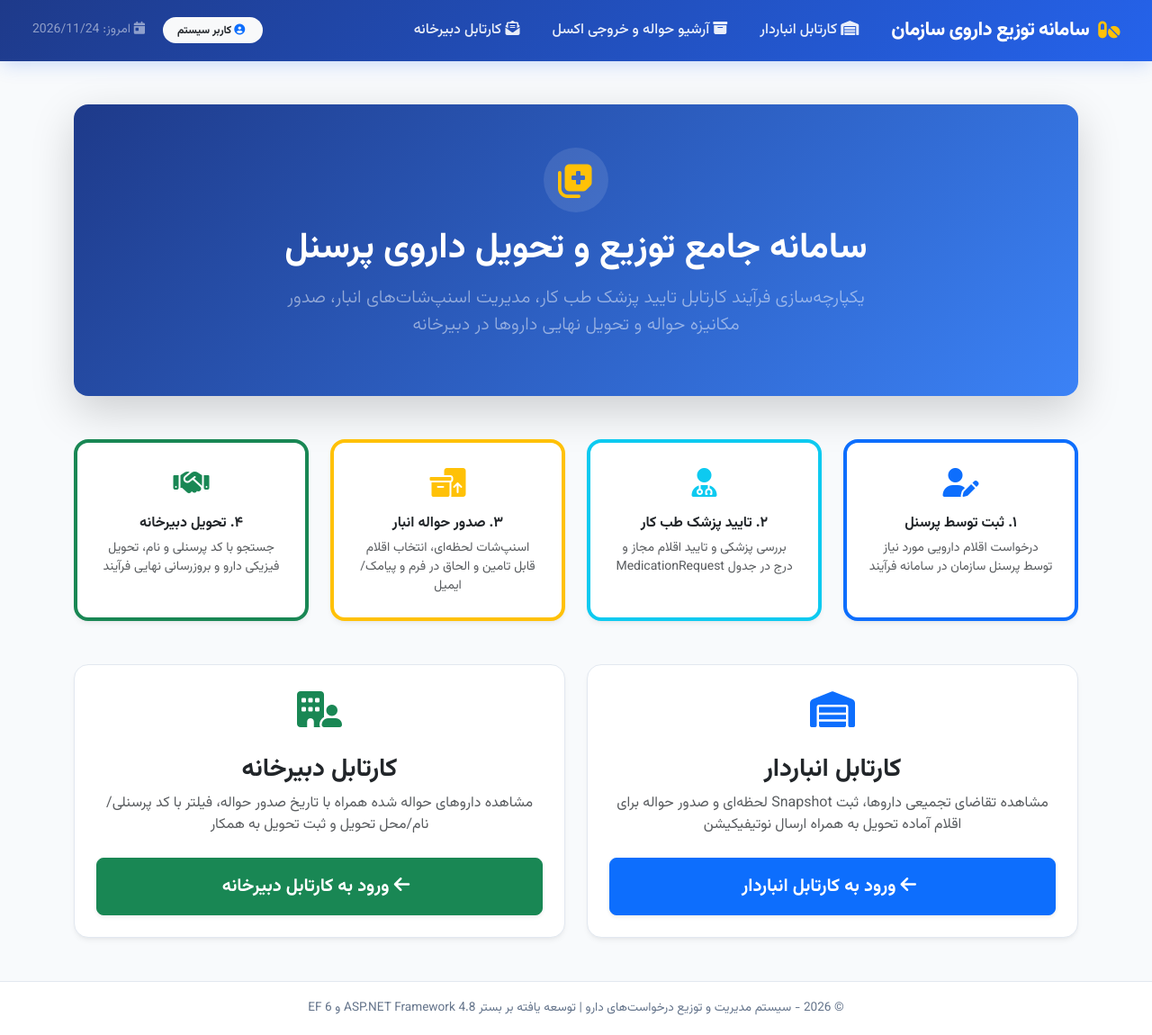
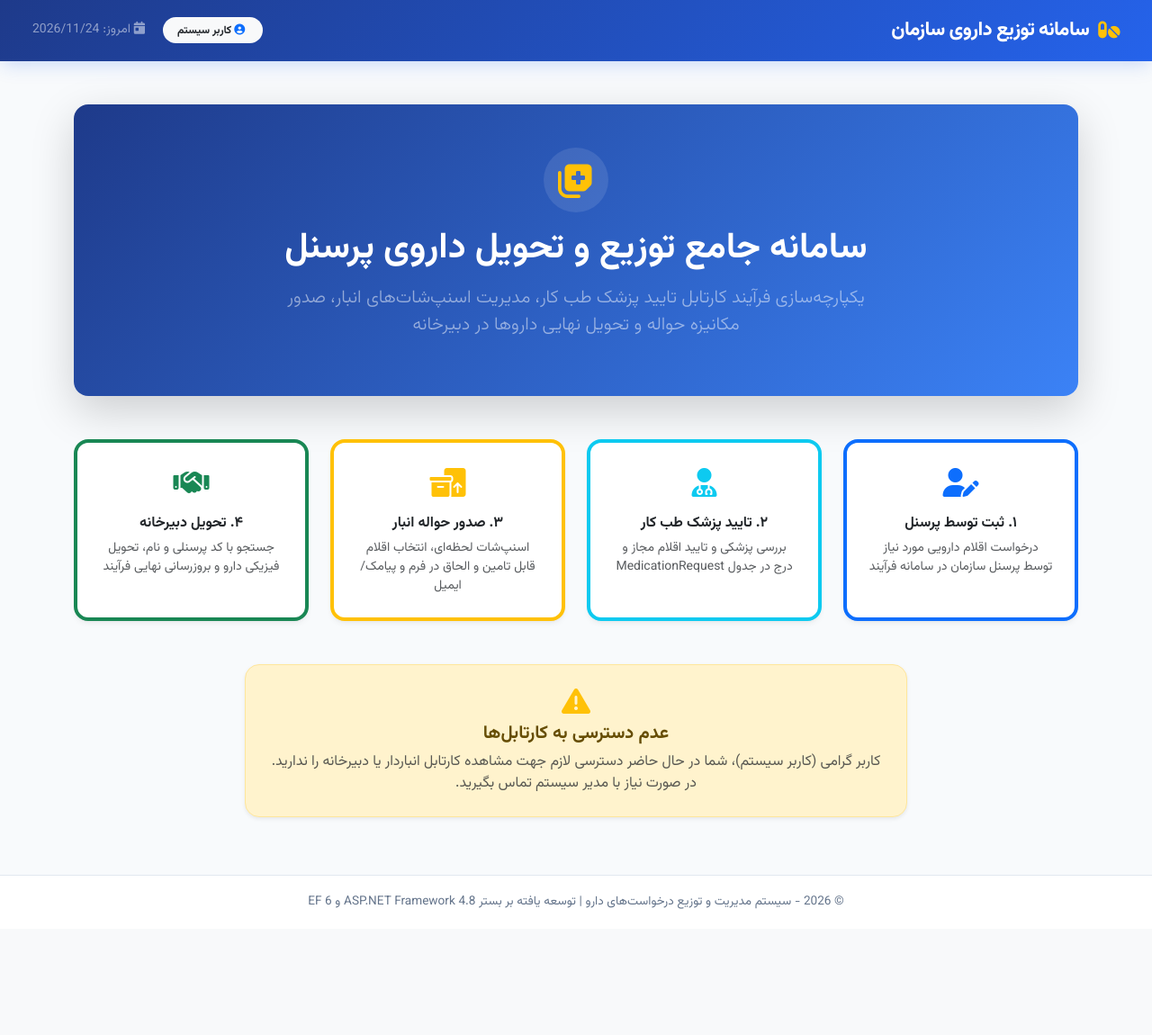
Before and after one commit to ali-keshvari/MedicationRequest, an ASP.NET MVC app: template pAMAR/AMARPRJ/Views/MedicationRequest/Index.cshtml in a window 1280 px wide. Shown: the whole page at 90% size. After the commit the page ends 1010 px from the top, so only its background shows below. Run offline with ASP.NET Core 8 and stand-ins for ASP.NET MVC 5, Linux system fonts and the light colour scheme; the template is opened without the code that fills it, so the values that code supplies are empty; the project's own start-up code is not run, and a stand-in starts its controllers and pages; some libraries are stand-ins or nearby versions.

Commit message:
feat: show navigation links and dashboard cards conditionally based on user permissions

```diff
--- a/pAMAR/AMARPRJ/Views/MedicationRequest/Index.cshtml
+++ b/pAMAR/AMARPRJ/Views/MedicationRequest/Index.cshtml
@@ -1,6 +1,12 @@
 @{
     ViewBag.Title = "سامانه مدیریت و توزیع درخواست‌های دارو";
     Layout = "~/Views/Shared/_Layout.cshtml";
+
+    var authUserName = (User != null && User.Identity != null && !string.IsNullOrEmpty(User.Identity.Name)) ? User.Identity.Name : "";
+    var displayUserName = !string.IsNullOrEmpty(authUserName) ? authUserName : "کاربر سیستم";
+
+    bool canWarehouse = !string.IsNullOrEmpty(authUserName) && AMARPRJ.Controllers.genClass.CheckAccess(authUserName, "MedicationRequest_Warehouse");
+    bool canSecretariat = !string.IsNullOrEmpty(authUserName) && AMARPRJ.Controllers.genClass.CheckAccess(authUserName, "MedicationRequest_Secretariat");
 }
 
 <div class="container py-4">
@@ -50,8 +56,10 @@
     </div>
 
     <!-- Quick Access Cartables -->
-    <div class="row g-4">
-        <div class="col-md-6">
+    <div class="row g-4 justify-content-center">
+        @if (canWarehouse)
+        {
+            <div class="@(canSecretariat ? "col-md-6" : "col-md-8")">
                 <div class="card card-custom h-100 p-4 text-center">
                     <div class="mb-3 text-primary fs-1">
                         <i class="fa-solid fa-warehouse"></i>
@@ -65,7 +73,10 @@
                     </a>
                 </div>
             </div>
-        <div class="col-md-6">
+        }
+        @if (canSecretariat)
+        {
+            <div class="@(canWarehouse ? "col-md-6" : "col-md-8")">
                 <div class="card card-custom h-100 p-4 text-center">
                     <div class="mb-3 text-success fs-1">
                         <i class="fa-solid fa-building-user"></i>
@@ -79,5 +90,18 @@
                     </a>
                 </div>
             </div>
+        }
+        @if (!canWarehouse && !canSecretariat)
+        {
+            <div class="col-md-8">
+                <div class="alert alert-warning text-center p-4 rounded-4 shadow-sm">
+                    <i class="fa-solid fa-triangle-exclamation fs-2 text-warning mb-2"></i>
+                    <h5 class="fw-bold">عدم دسترسی به کارتابل‌ها</h5>
+                    <p class="mb-0 text-muted">
+                        کاربر گرامی (@displayUserName)، شما در حال حاضر دسترسی لازم جهت مشاهده کارتابل انباردار یا دبیرخانه را ندارید. در صورت نیاز با مدیر سیستم تماس بگیرید.
+                    </p>
                 </div>
             </div>
+        }
+    </div>
+</div>
--- a/pAMAR/AMARPRJ/Views/Shared/_Layout.cshtml
+++ b/pAMAR/AMARPRJ/Views/Shared/_Layout.cshtml
@@ -204,9 +204,15 @@
             <div class="collapse navbar-collapse" id="mainNav">
                 @{
                     var currentAction = ViewContext.RouteData.Values["action"] != null ? ViewContext.RouteData.Values["action"].ToString() : "";
-                    var currentUserName = (User != null && User.Identity != null && !string.IsNullOrEmpty(User.Identity.Name)) ? User.Identity.Name : "کاربر سیستم";
+                    var authUserName = (User != null && User.Identity != null && !string.IsNullOrEmpty(User.Identity.Name)) ? User.Identity.Name : "";
+                    var displayUserName = !string.IsNullOrEmpty(authUserName) ? authUserName : "کاربر سیستم";
+
+                    bool canWarehouse = !string.IsNullOrEmpty(authUserName) && AMARPRJ.Controllers.genClass.CheckAccess(authUserName, "MedicationRequest_Warehouse");
+                    bool canSecretariat = !string.IsNullOrEmpty(authUserName) && AMARPRJ.Controllers.genClass.CheckAccess(authUserName, "MedicationRequest_Secretariat");
                 }
                 <ul class="navbar-nav me-auto mb-2 mb-lg-0">
+                    @if (canWarehouse)
+                    {
                         <li class="nav-item">
                             <a class="nav-link @(currentAction == "Warehouse" ? "active" : "")"
                                href="@Url.Action("Warehouse", "MedicationRequest")">
@@ -219,18 +225,22 @@
                                 <i class="fa-solid fa-box-archive ms-1"></i> آرشیو حواله و خروجی اکسل
                             </a>
                         </li>
+                    }
+                    @if (canSecretariat)
+                    {
                         <li class="nav-item">
                             <a class="nav-link @(currentAction == "Secretariat" ? "active" : "")"
                                href="@Url.Action("Secretariat", "MedicationRequest")">
                                 <i class="fa-solid fa-envelope-open-text ms-1"></i> کارتابل دبیرخانه
                             </a>
                         </li>
+                    }
                 </ul>
 
                 <div class="d-flex align-items-center text-white gap-3">
                     <span class="badge bg-light text-dark px-3 py-2 rounded-pill">
                         <i class="fa-solid fa-user-circle ms-1 text-primary"></i>
-                        @currentUserName
+                        @displayUserName
                     </span>
                     <span class="text-white-50 small">
                         <i class="fa-solid fa-calendar-day ms-1"></i>
```
Also changed, not shown: pAMAR/AMARPRJ/Controllers/MedicationRequestController.cs (+6 -5 lines), pAMAR/AMARPRJ/Views/Web.config. Lines whose indentation alone changed are shown as unchanged.
